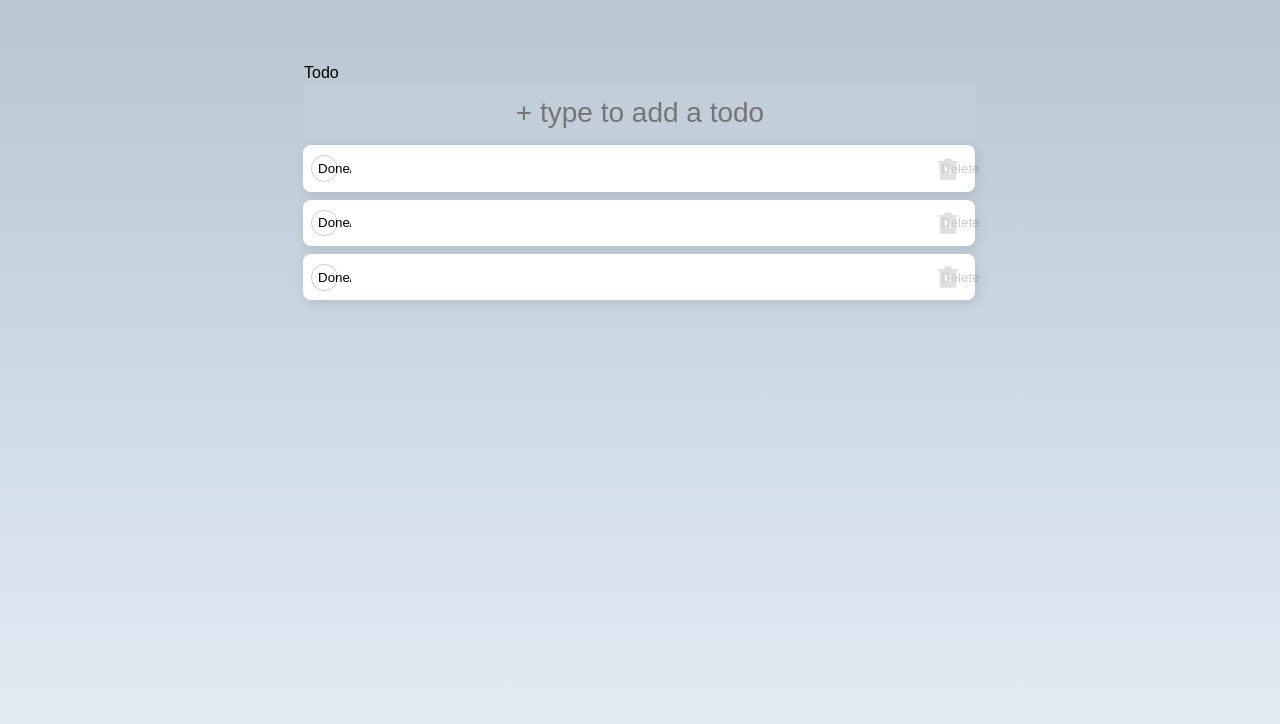
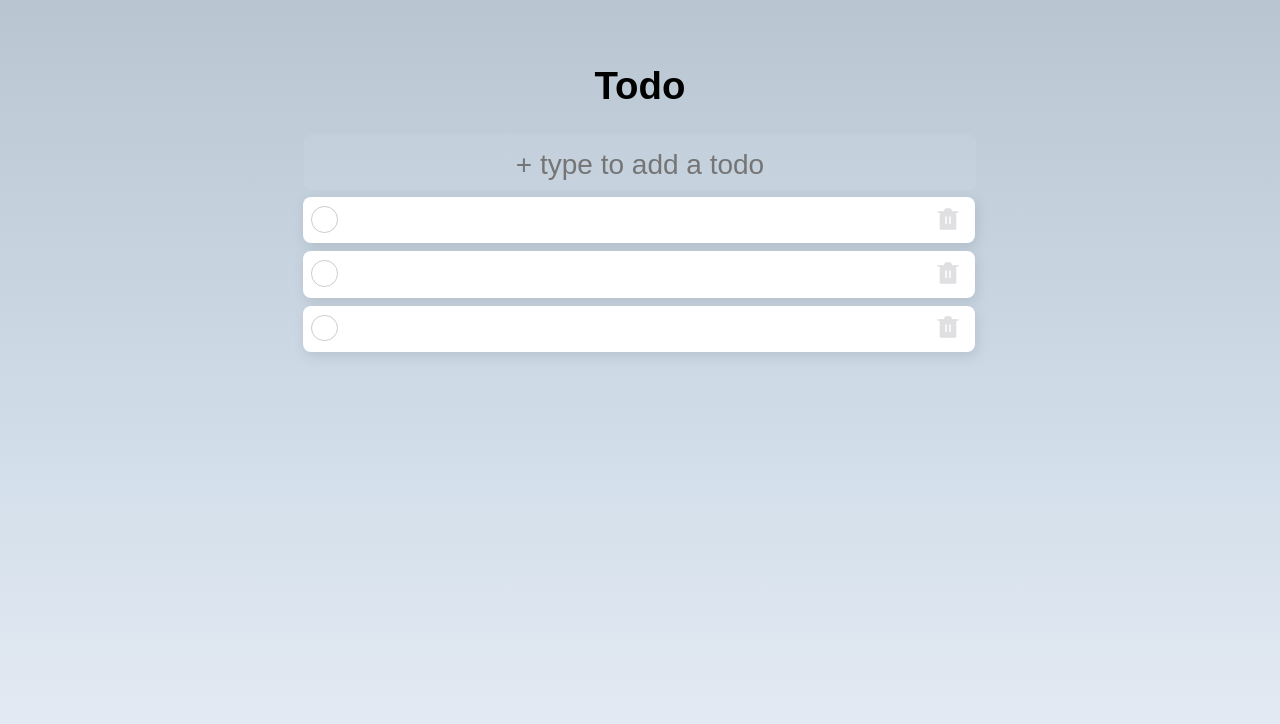
Before and after one commit to sheldonlsides/svetle-todo, a SvelteKit app: page / in a window 1280 px wide. Shown: the top 724 px of the page. Built offline with nearby package versions, Linux system fonts and the light colour scheme.

Commit message:
working on forms actions

```diff
--- a/src/lib/todo-item.svelte
+++ b/src/lib/todo-item.svelte
@@ -1,16 +1,16 @@
 <div class="todo">
 	<form action="" method="">
 		<input type="hidden" name="done" value="" />
-		<button aria-label="Mark done/not done" class="toggle">Done/NotDone</button>
+		<button aria-label="Mark done/not done" class="toggle" />
 	</form>
 
 	<form action="" method="">
 		<input type="text" />
-		<button aria-label="Save todo" class="save">Save</button>
+		<button aria-label="Save todo" class="save" />
 	</form>
 
-	<form action="" method="">
-		<button aria-label="Delete todo" class="delete">Delete</button>
+	<form action="" method="POST">
+		<button aria-label="Delete todo" class="delete" />
 	</form>
 </div>
 
--- /dev/null
+++ b/src/routes/+page.server.ts
@@ -0,0 +1,20 @@
+// /** @type {import('./$types').Actions} */
+import { invalid } from '@sveltejs/kit';
+
+export const actions = {
+	default: async ({ cookies, request }) => {
+		const data = await request.formData();
+
+		const name = data.get('name');
+
+		if (!name) {
+			return invalid(400, { name, missing: true });
+		}
+
+		cookies.set('username', name);
+
+		console.log(cookies.get('username'));
+
+		return { success: true };
+	}
+};
--- a/src/routes/+page.svelte
+++ b/src/routes/+page.svelte
@@ -2,6 +2,12 @@
 	import TodoItem from '$lib/todo-item.svelte';
 
 	const title = 'Todo';
+
+	/** @type {import('./$types').PageData} */
+	export let data;
+
+	/** @type {import('./$types').ActionData} */
+	export let form;
 </script>
 
 <svelte:head>
@@ -9,10 +15,16 @@
 </svelte:head>
 
 <div class="todos">
-	<h>{title}</h>
+	<h1>{title}</h1>
 
-	<form action="" method="" class="new">
-		<input type="text" name="text" aria-label="Add a todo" placeholder="+ type to add a todo" />
+	{#if form?.success}
+		<p>Successfully logged in! Welcome back, {data.name}</p>
+	{/if}
+
+	{#if form?.missing}<p class="error">The Name field is required</p>{/if}
+
+	<form method="POST" class="new">
+		<input type="text" name="name" aria-label="Add a todo" placeholder="+ type to add a todo" />
 	</form>
 
 	<TodoItem />
--- /dev/null
+++ b/src/routes/api/todos/+server.ts
@@ -0,0 +1,9 @@
+import { error } from '@sveltejs/kit';
+import type { RequestHandler } from '@sveltejs/kit';
+
+export function GET({}) {
+	console.log();
+	const value: string = 'hello there';
+
+	return new Response(value);
+}
```
